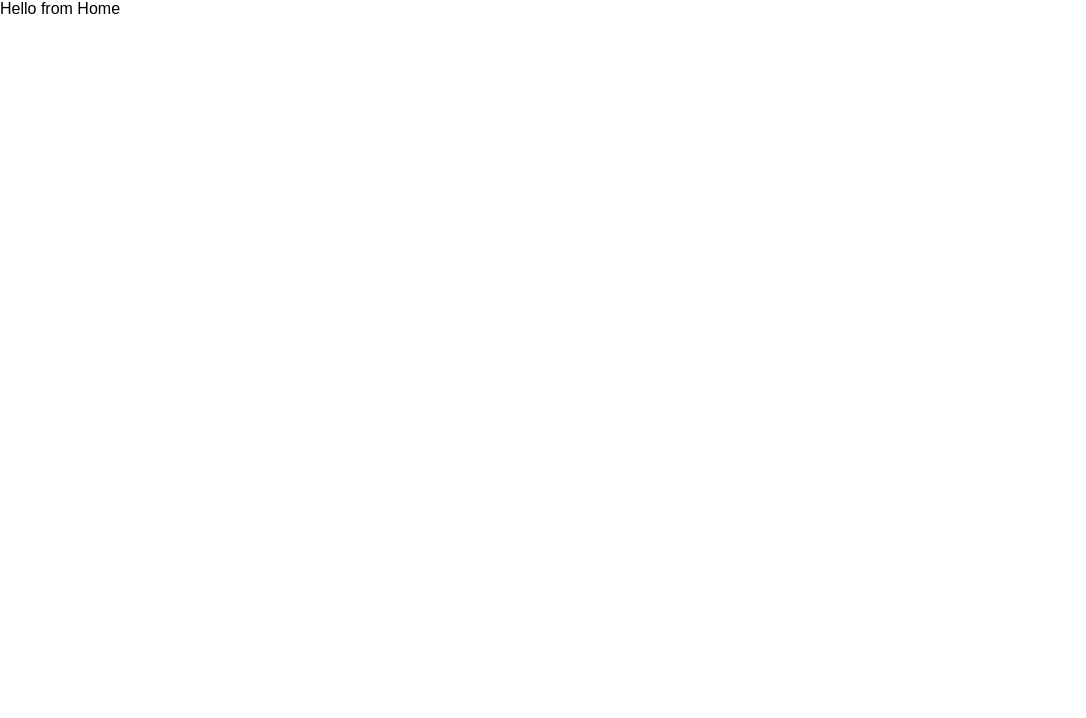
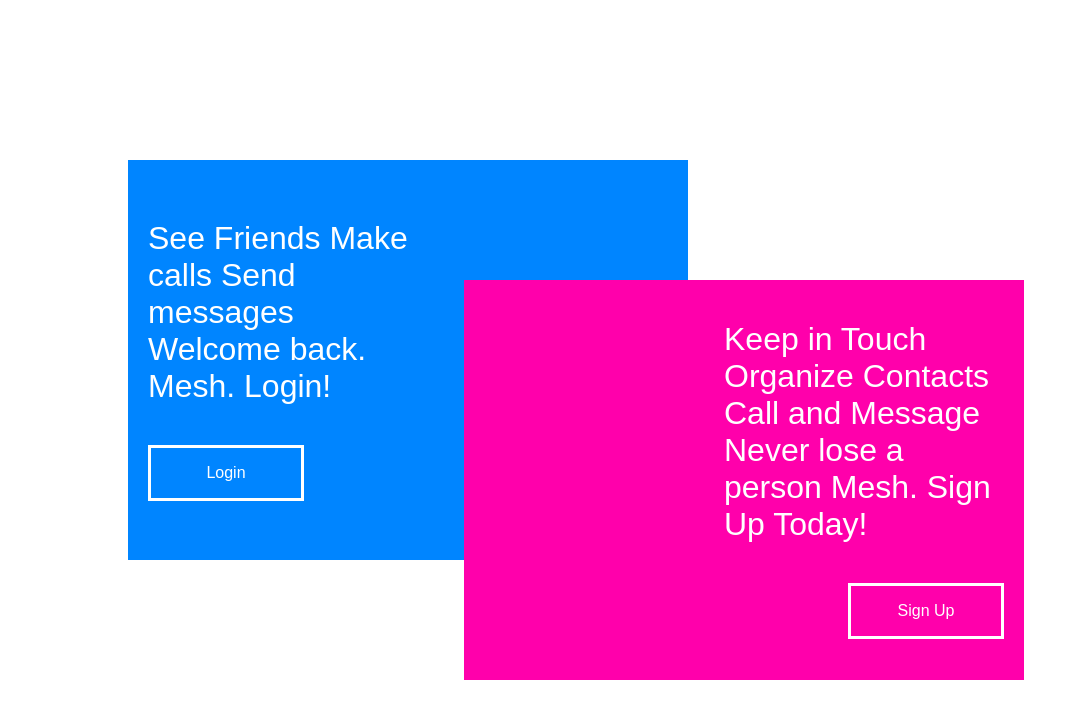
Before and after one commit to ddmilo/mesh, a React (Create React App) app in the folder client/: page / in a window 1280 px wide. Shown: the top 718 px of the page, without its empty margins (0-1086 px from the left). Built offline with nearby package versions, Linux system fonts and the light colour scheme.

Commit message:
Added styling and links to Login and SignUp in Home Component

```diff
--- a/client/src/components/Home.js
+++ b/client/src/components/Home.js
@@ -1,10 +1,23 @@
 import React from 'react'
+import { Link } from 'react-router-dom'
+import { HomeContainer, SquaresContainer, RightDiv, LeftDiv, Button } from './styled-components/Containers'
+import { InfoText } from './styled-components/Text'
 
-const Home = (props) =>{
+const Home = () => {
         return(
-            <div>
-                Hello from Home
-            </div>
+            <HomeContainer>
+                <SquaresContainer>
+                    <RightDiv>
+                        <InfoText>Keep in Touch Organize Contacts Call and Message Never lose a person Mesh. Sign Up Today!</InfoText>
+                        <Button><Link to="/signup">Sign Up</Link></Button>
+                    </RightDiv>
+                    <LeftDiv>
+                        <InfoText>See Friends Make calls Send messages Welcome back. Mesh. Login!</InfoText>
+                        <Button><Link to="/login">Login</Link></Button>
+                    </LeftDiv>
+                </SquaresContainer>
+            </HomeContainer>
         )
 }
+
 export default Home
--- /dev/null
+++ b/client/src/components/styled-components/Containers.js
@@ -0,0 +1,132 @@
+import styled from 'styled-components'
+
+export const Container = styled.div`
+    width: 100vw;
+    height: 100vh;
+    display: flex;
+    flex-direction: column;
+    justify-content: center;
+    align-items: center;
+    font-family: 'Raleway';
+    background-color: #ECEAEA;
+`
+export const ContactsWrapper = Container.extend`
+    flex-direction: row;
+    display: flex;
+    justify-content: space-around;
+    padding-top: 70px;
+`
+export const ContactsContainer = styled.div`
+    background-color: #FDFEFF;
+    width: 99vw;
+    height: 98vh;
+    overflow: scroll;
+`
+export const ContactContainer = styled.div`
+    width: 100vw;
+    display: flex;
+    justify-content: space-around;
+    align-items: center;
+    font-family: 'Raleway';
+`
+
+export const SideBarContainer = styled.div`
+    background-color: #FDFEFF;
+    width: 29vw;
+    height: 98vh;
+    overflow: scroll;
+`
+
+export const ContactInfo = styled.div`
+    display: flex;
+    align-items: center;
+`
+export const SquaresContainer = styled.div `
+    width: 100vw;
+    height: 100vh;
+    position: relative;
+    display: flex;
+    flex-direction: column;
+    align-items: center;
+    @media only screen and (max-width: 1199px){
+        position: static;
+    }
+    @media only screen and (max-width: 500px){
+        height: 150vh;
+    }
+`
+export const RightDiv = styled.div`
+    display: flex;
+    flex-direction: column;
+    justify-content: center;
+    align-items: flex-end;
+    position: absolute;
+    width: 70vh;
+    height: 50vh;
+    z-index: 4;
+    background: #FF00AB;
+    top: 35vh;
+    right: 20vw;
+    color: white;
+    @media only screen and (max-width: 1199px){
+        position: static;
+        top: none;
+        right: none;
+        width: 100vw;
+    }
+`
+
+export const LeftDiv = styled.div `
+    display: flex;
+    flex-direction: column;
+    justify-content: center;
+    align-items: flex-start;
+    position: absolute;
+    width: 70vh;
+    height: 50vh;
+    z-index: 3;
+    background: #0085FF;
+    top: 20vh;
+    left: 10vw;
+    color: white;
+    @media only screen and (max-width: 1199px){
+        position: static;
+        top: none;
+        left: none;
+        width: 100vw;
+    }
+    @media only screen and (max-width: 500px){
+        height: 50vh;
+    }
+`
+export const Button = styled.div`
+    width: 150px;
+    height: 50px;
+    border: 3px solid white;
+    margin: 20px;
+    display: flex;
+    justify-content: center;
+    align-items: center;
+    a {
+        text-decoration: none;
+        color: white;
+    }
+`
+
+export const HomeContainer = styled.div`
+    display: flex;
+    flex-direction: column;
+    width: 100vw;
+    height: 100vh;
+`
+export default { Container,
+                 ContactContainer,
+                 ContactsContainer,
+                 SideBarContainer,
+                 ContactsWrapper,
+                 ContactInfo,
+                 SquaresContainer,
+                 RightDiv,
+                 LeftDiv,
+                 Button,
+                 HomeContainer }
--- /dev/null
+++ b/client/src/components/styled-components/Text.js
@@ -0,0 +1,9 @@
+import styled from 'styled-components'
+
+export const InfoText = styled.div`
+    font-size: 2em;
+    margin: 20px;
+    color: white;
+    width: 50%;
+`
+export default { InfoText }
```
